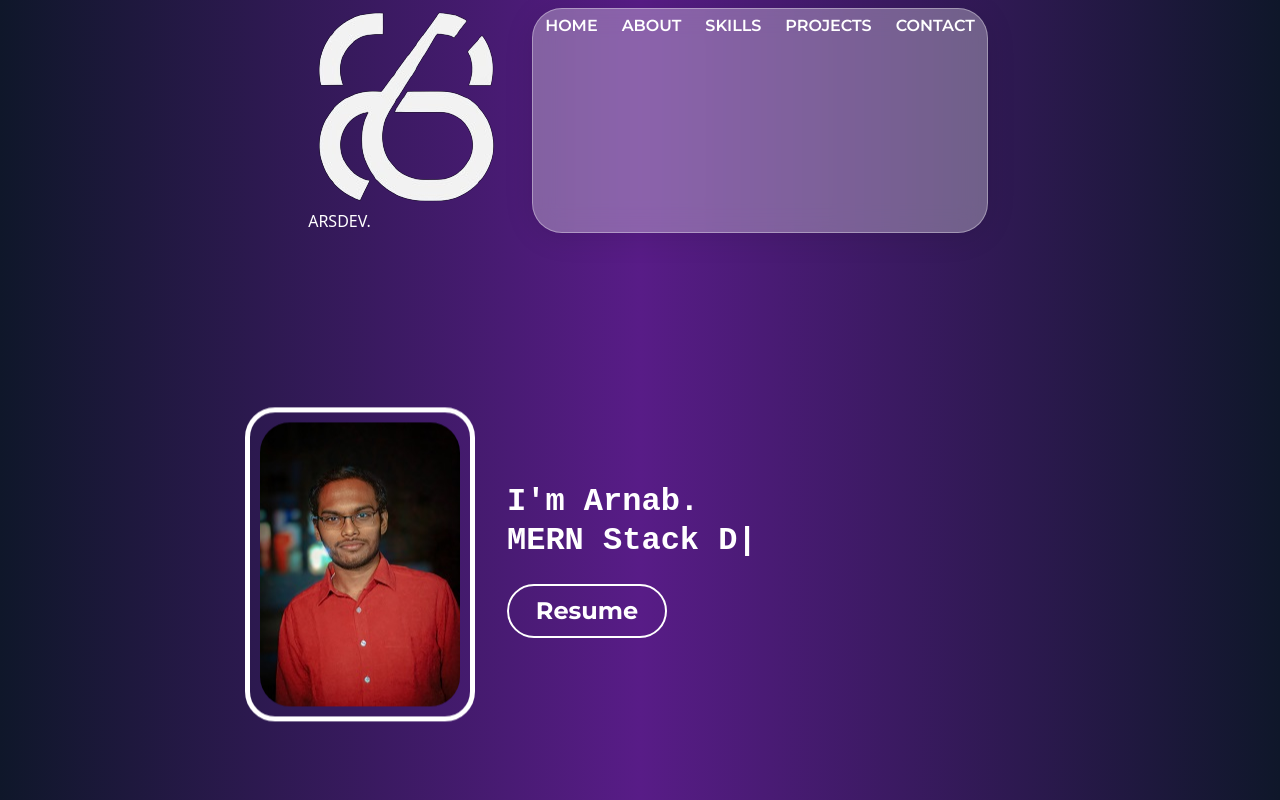
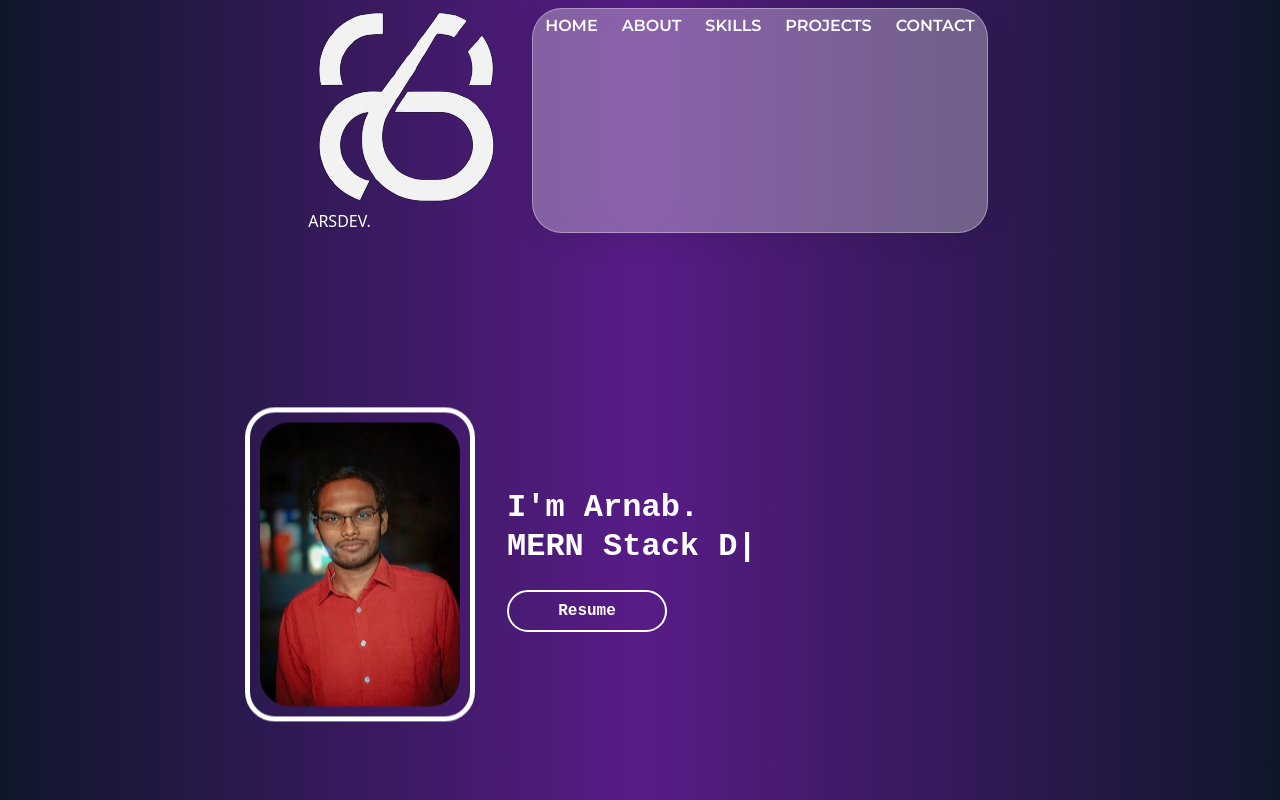
Before and after one commit to ArnabTo/portfolio_4.0, a React (Vite) app: page / in a window 1280 px wide. Shown: the top 800 px of the page. Built offline with nearby package versions, Linux system fonts and the light colour scheme.

Commit message:
added resume download button

```diff
--- a/src/pages/Home.jsx
+++ b/src/pages/Home.jsx
@@ -2,6 +2,16 @@ import { motion } from "framer-motion";
 import { TypeAnimation } from "react-type-animation";
 import MyIMg from "../assets/about2.jpg";
 export default function Home() {
+    const downlaodResume = () => {
+       const resumeFileId = '1M9PWOBh6DIYnqRAqD5sNPav8eu3pHFpD';
+       const fileURL = `https://drive.google.com/uc?id=${resumeFileId}`;
+       const fileLInk = document.createElement('a');
+       fileLInk.href = fileURL
+       fileLInk.download = 'resume.pdf';
+       document.body.appendChild(fileLInk);
+       fileLInk.click();
+       document.body.removeChild(fileLInk);
+    };
     return (
         <div id="hme">
             <motion.div
@@ -25,7 +35,7 @@ export default function Home() {
                           repeat={Infinity}
                           />
                           </h1><br/>
-                            <div className="d_Cv"><a href="#">Resume</a></div>
+                            <div className="d_Cv"><button onClick={downlaodResume}>Resume</button></div>
                         </p>
                     </div>
                 </div>
```
